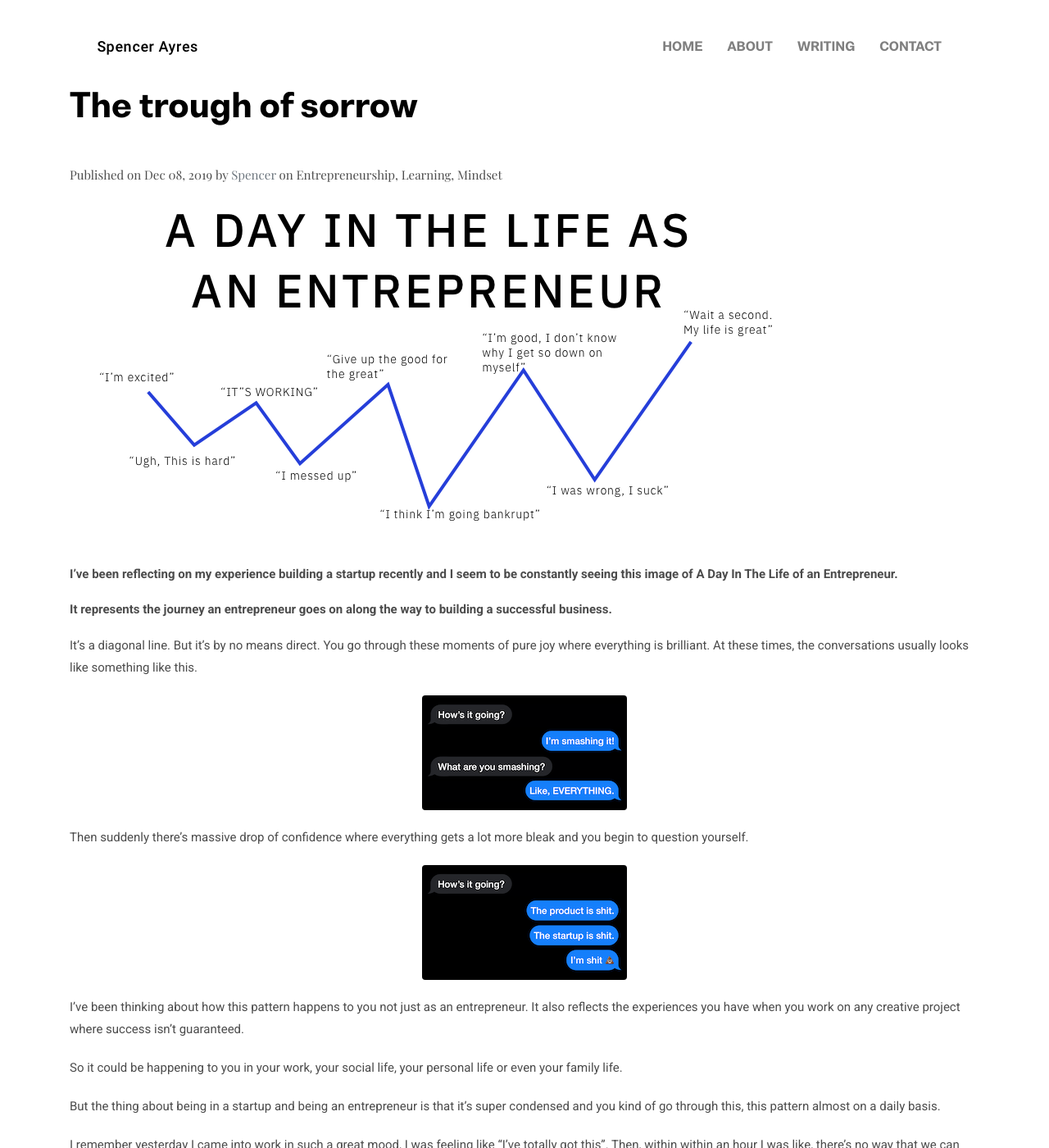
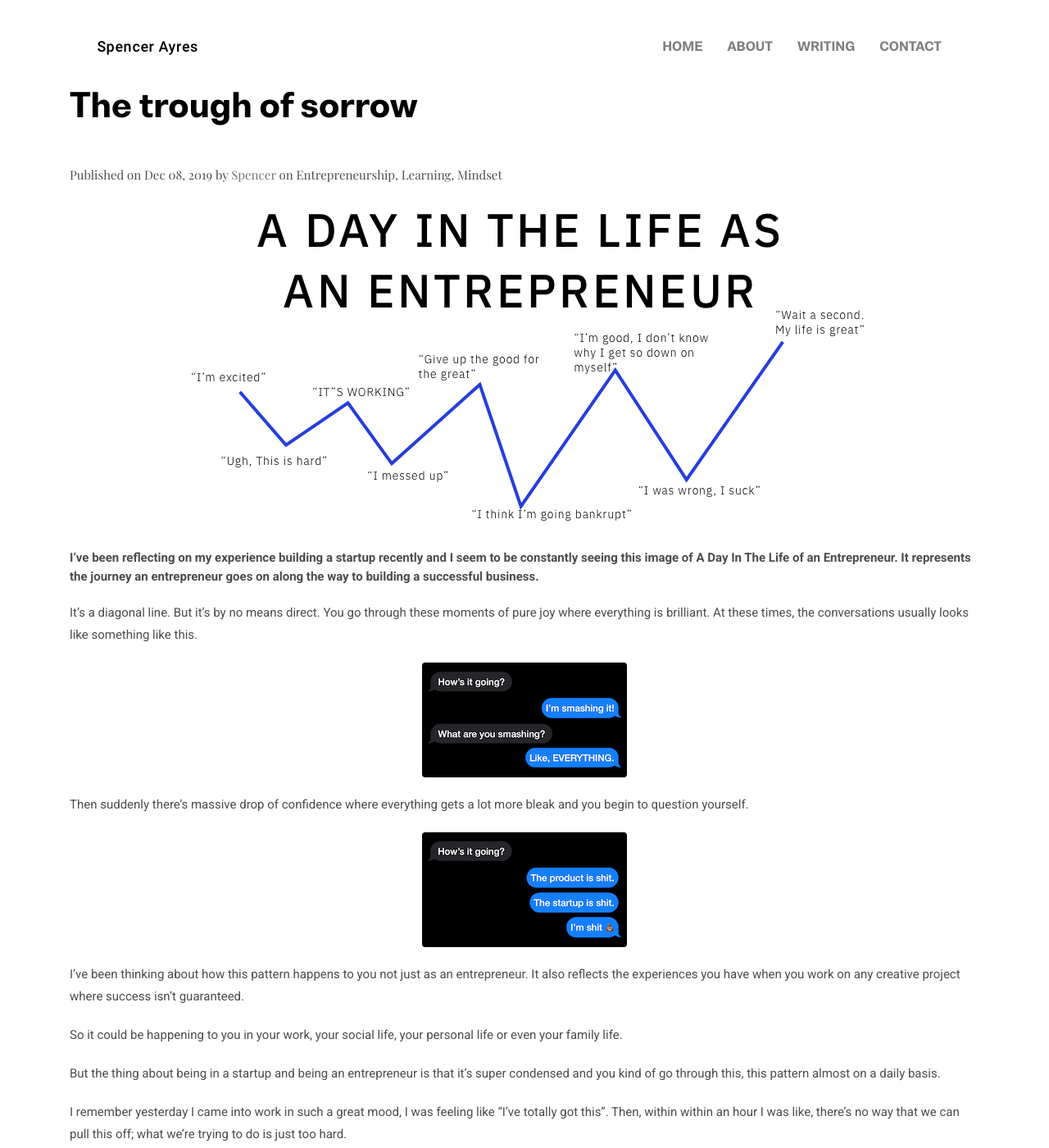
Before and after one commit to spencerayres/spencerayres.github.io, a Jekyll site: the page built from _posts/2019-12-08-The-Trough-of-Sorrow.markdown, in a window 1280 px wide and 1400 px high, scrolled down 348 px. Shown: the whole window at 82% size. Built offline with Jekyll 4.4.1, drawn with Linux system fonts in a browser that asks for light colours.

Commit message:
images fix

```diff
--- a/_posts/2019-12-08-The-Trough-of-Sorrow.markdown
+++ b/_posts/2019-12-08-The-Trough-of-Sorrow.markdown
@@ -7,13 +7,10 @@ author: Spencer
 tags:   Entrepreneurship, Learning, Mindset
 ---
 
-![post-thumb]({{site.baseurl}}/assets/images/blog/day-in-the-life-big.png)
+![post-thumb]({{site.baseurl}}/assets/images/blog/day-in-the-life-big.png){:class="img-fluid rounded center"}
 
 
-
-**I've been reflecting on my experience building a startup recently and I seem to be constantly seeing this image of A Day In The Life of an Entrepreneur.**
-
-**It represents the journey an entrepreneur goes on along the way to building a successful business.**
+**I've been reflecting on my experience building a startup recently and I seem to be constantly seeing this image of A Day In The Life of an Entrepreneur. It represents the journey an entrepreneur goes on along the way to building a successful business.**
 
 
 It’s a diagonal line. But it’s by no means direct. You go through these moments of pure joy where everything is brilliant. At these times, the conversations usually looks like something like this.
--- a/_sass/templates/_blog.scss
+++ b/_sass/templates/_blog.scss
@@ -6,6 +6,7 @@
     flex-direction: column;
   }
 }
+
 
 blockquote > p {
   display: inline-block;
@@ -32,3 +33,9 @@ blockquote > p {
     line-height: 1.5;
   }
 }
+
+.center-image
+{
+    margin: 0 auto;
+    display: block;
+}
```
